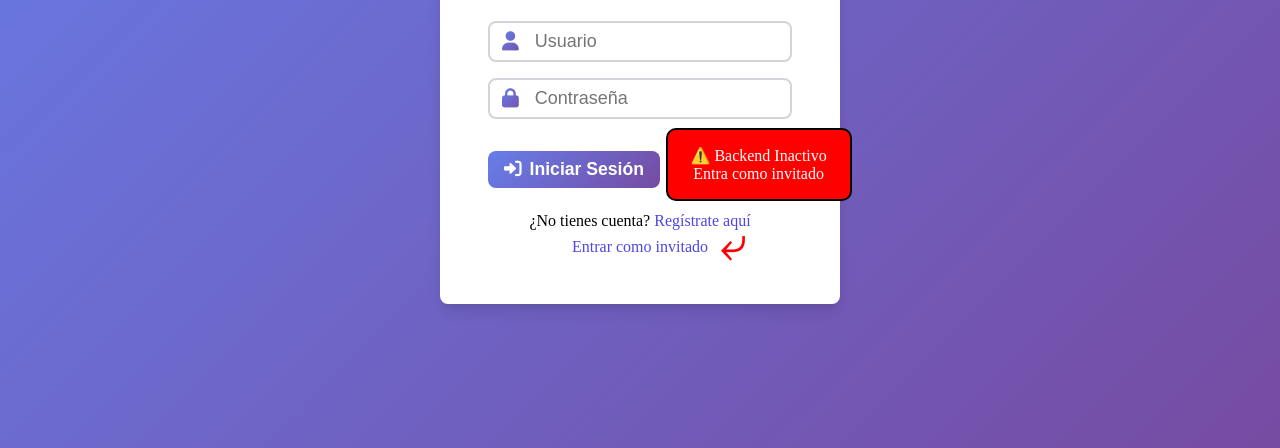
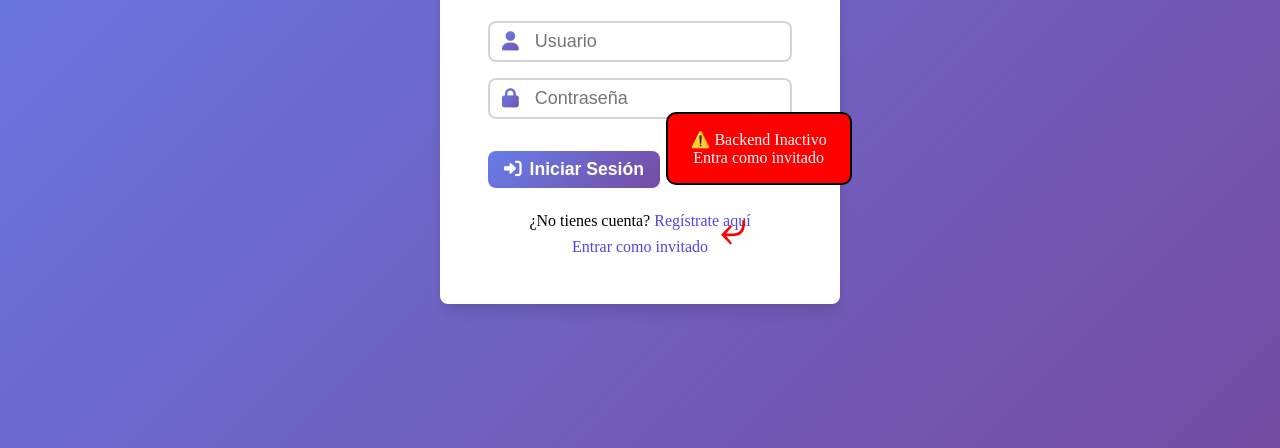
Before and after one commit to MParralo/Mini-Projects, a plain HTML site: page Ropa-Clima/front-end/login.html in a window 1280 px wide. Shown: the part 352-800 px from the top of the page. Drawn offline with Linux system fonts and the light colour scheme; files whose address does not match are found by name.

Commit message:
Cambios en login y register

```diff
--- a/Ropa-Clima/front-end/login.html
+++ b/Ropa-Clima/front-end/login.html
@@ -8,7 +8,7 @@
     <script src="auth.js" defer></script>
 
     <title>Ropa Clima</title>
-    <link rel="icon" type="image/png" href="assets/Logo-Ropa-Clima-Sin-Fondo.png">
+    <link rel="icon" type="image/png" href="./assets/Logo-Ropa-Clima-Sin-Fondo.png">
 
 </head>
 <body class="auth-body">
--- a/Ropa-Clima/front-end/styles.css
+++ b/Ropa-Clima/front-end/styles.css
@@ -410,7 +410,7 @@ input {
     background: red;
     position: absolute;
     border: 2px solid black;
-    top: 60%;
+    top: 58%;
     left: 52%;
 }
 .auth-body::after {
@@ -423,7 +423,7 @@ input {
     height: max-content;
     content: "⤶";
     position: absolute;
-    top: 69%;
+    top: 67%;
     left: 55%;
 }
 
```
Also changed, not shown: Ropa-Clima/front-end/register.html (+1 -1 lines).
